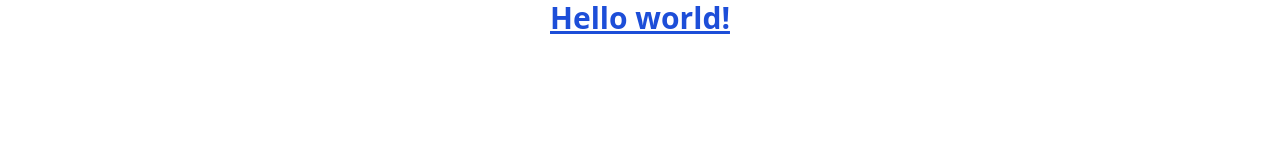
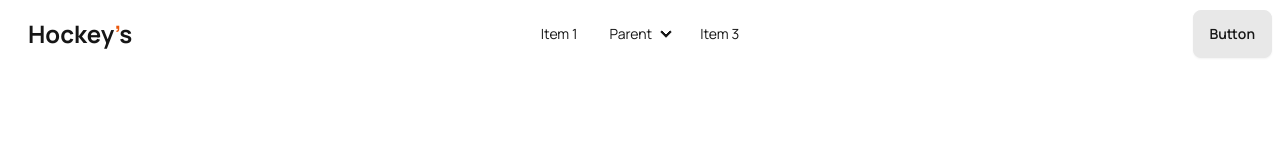
Before and after one commit to Mimimomo001/HockeyClub, a website: page index.html in a window 1280 px wide. Drawn offline with Linux system fonts and the light colour scheme.

Commit message:
updated index.html

```diff
--- a/index.html
+++ b/index.html
@@ -1,13 +1,59 @@
 <!doctype html>
 <html>
 <head>
+  <title>B9A3</title>
   <meta charset="UTF-8">
   <meta name="viewport" content="width=device-width, initial-scale=1.0">
   <link href="./output.css" rel="stylesheet">
+  <link rel="preconnect" href="https://fonts.googleapis.com">
+  <link rel="preconnect" href="https://fonts.gstatic.com" crossorigin>
+  <link href="https://fonts.googleapis.com/css?family=Manrope:800,400,500,700,600" rel="stylesheet">
+  <style>
+    .font-manrope{
+      font-family: "Manrope",sans-serif;
+    }
+</style>
 </head>
-<body>
-  <h1 class="text-3xl font-bold underline text-center text-blue-700">
-    Hello world!
-  </h1>
+<body class="font-manrope">
+    <div class="navbar bg-base-100">
+        <div class="navbar-start">
+          <div class="dropdown">
+            <div tabindex="0" role="button" class="btn btn-ghost lg:hidden">
+              <svg xmlns="http://www.w3.org/2000/svg" class="h-5 w-5" fill="none" viewBox="0 0 24 24" stroke="currentColor"><path stroke-linecap="round" stroke-linejoin="round" stroke-width="2" d="M4 6h16M4 12h8m-8 6h16" /></svg>
+            </div>
+            <ul tabindex="0" class="menu menu-sm dropdown-content mt-3 z-[1] p-2 shadow bg-base-100 rounded-box w-52">
+              <li><a>Item 1</a></li>
+              <li>
+                <a>Parent</a>
+                <ul class="p-2">
+                  <li><a>Submenu 1</a></li>
+                  <li><a>Submenu 2</a></li>
+                </ul>
+              </li>
+              <li><a>Item 3</a></li>
+            </ul>
+          </div>
+          <h1 class="pl-[20px] text-2xl font-bold">Hockey<span class= " text-orange-600">’</span><span>s</span>
+          </h1>
+        </div>
+        <div class="navbar-center hidden lg:flex">
+          <ul class="menu menu-horizontal px-1">
+            <li><a>Item 1</a></li>
+            <li>
+              <details>
+                <summary>Parent</summary>
+                <ul class="p-2">
+                  <li><a>Submenu 1</a></li>
+                  <li><a>Submenu 2</a></li>
+                </ul>
+              </details>
+            </li>
+            <li><a>Item 3</a></li>
+          </ul>
+        </div>
+        <div class="navbar-end">
+          <a class="btn">Button</a>
+        </div>
+      </div>
 </body>
 </html>
--- a/tailwind.config.js
+++ b/tailwind.config.js
@@ -6,6 +6,30 @@ module.exports = {
   },
   plugins: [require("daisyui")],
   daisyui: {
-    themes: [],
+    themes: [
+      {
+        mytheme: {
+
+          "primary": "#ea580c",
+
+          "secondary": "#ffffff",
+
+          "accent": "#ffffff",
+
+          "neutral": "#ffffff",
+
+          "base-100": "#ffffff",
+
+          "info": "#ffffff",
+
+          "success": "#00ffff",
+
+          "warning": "#ffffff",
+
+          "error": "#ffffff",
+                  },
+                },
+    ],
+
   },
 }
```
Also changed, not shown: output.css.
